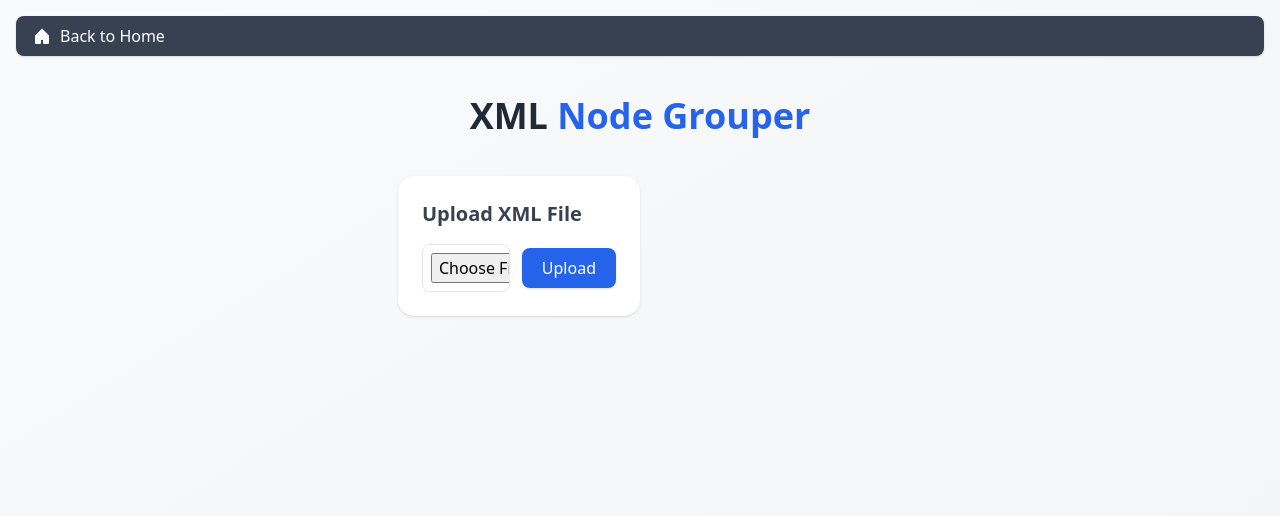
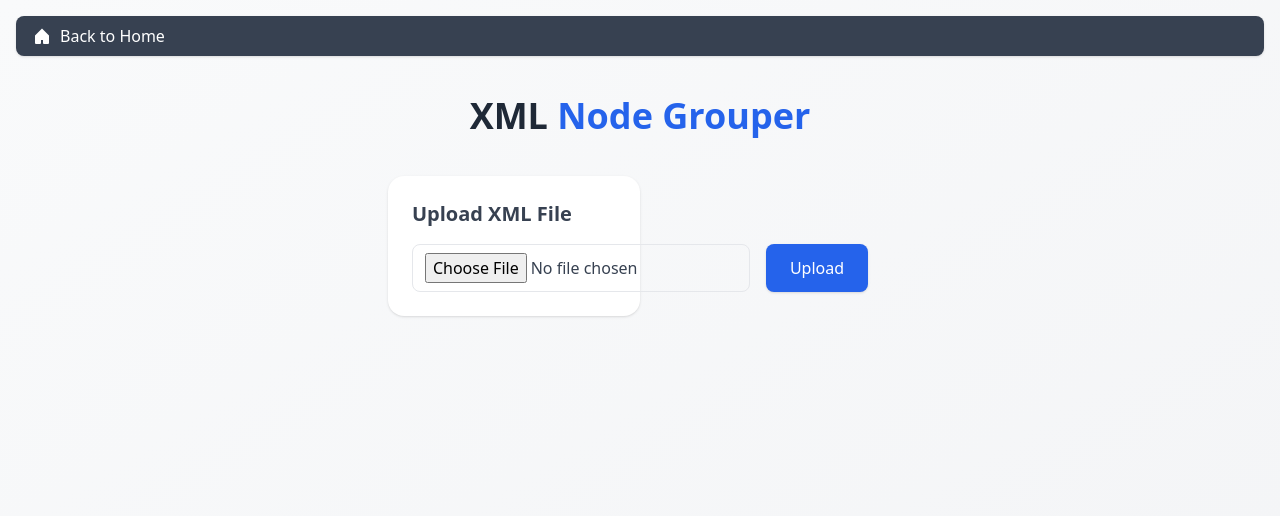
Before and after one commit to nadithakj/nodegrouper, a FastAPI app: page /app in a window 1280 px wide. Shown: the top 516 px of the page. Run offline with FastAPI, Linux system fonts and the light colour scheme; some libraries are stand-ins or nearby versions.

Commit message:
Update index.html

```diff
--- a/templates/index.html
+++ b/templates/index.html
@@ -31,9 +31,11 @@
            <!-- Upload -->
 <div class="bg-white shadow rounded-2xl p-6">
     <h2 class="text-xl font-semibold text-gray-700 mb-4">Upload XML File</h2>
-                <form action="/upload" method="post" enctype="multipart/form-data" class="flex items-center space-x-3">
-                    <input type="file" name="file" class="border rounded-lg p-2 w-full text-gray-700" required>
-                    <button type="submit" class="bg-blue-600 text-white px-5 py-2 rounded-lg hover:bg-blue-700 transition shadow">
+    <form action="/upload" method="post" enctype="multipart/form-data" class="flex space-x-4">
+        <input type="file" name="file"
+               class="flex-grow border rounded-lg px-3 py-2 text-gray-700" required>
+        <button type="submit"
+                class="bg-blue-600 text-white px-6 py-2 rounded-lg hover:bg-blue-700 transition shadow">
             Upload
         </button>
     </form>
```
Lines whose indentation alone changed are shown as unchanged.
